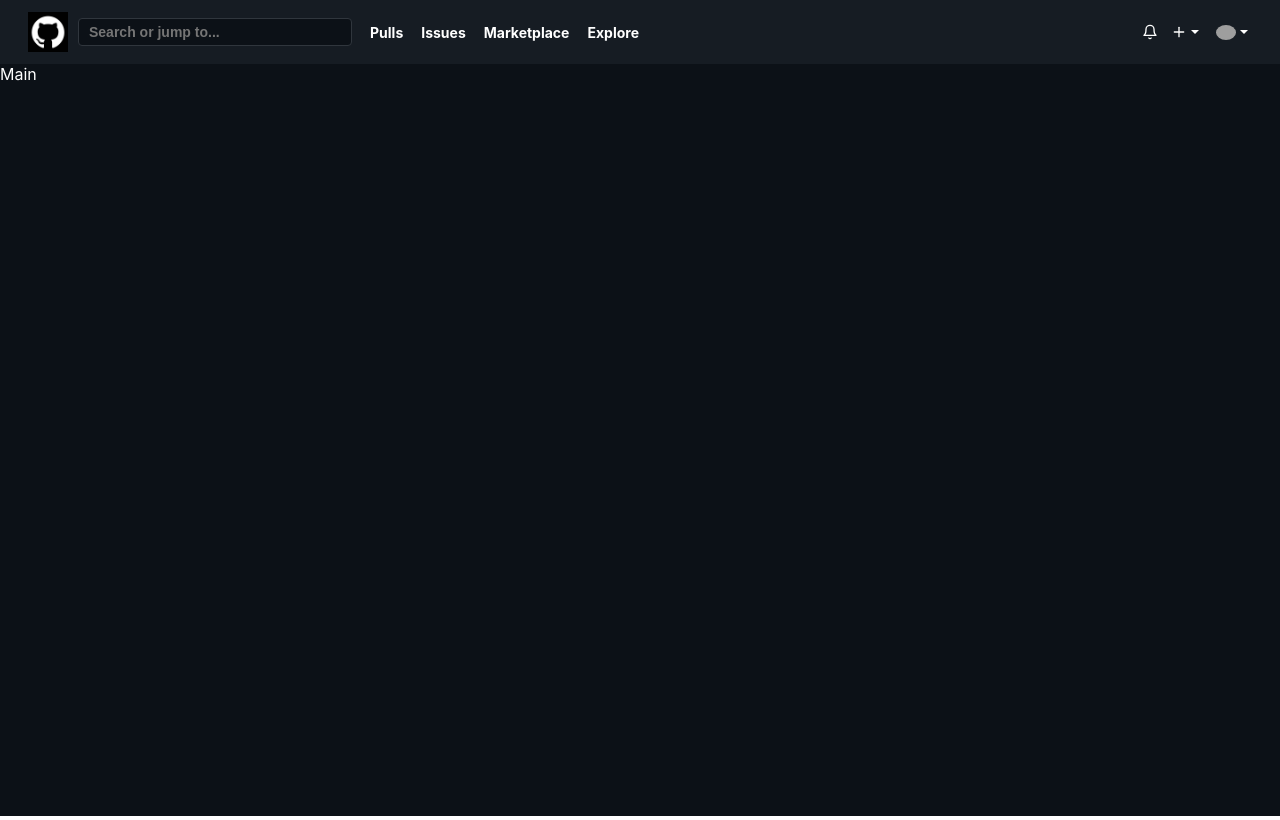
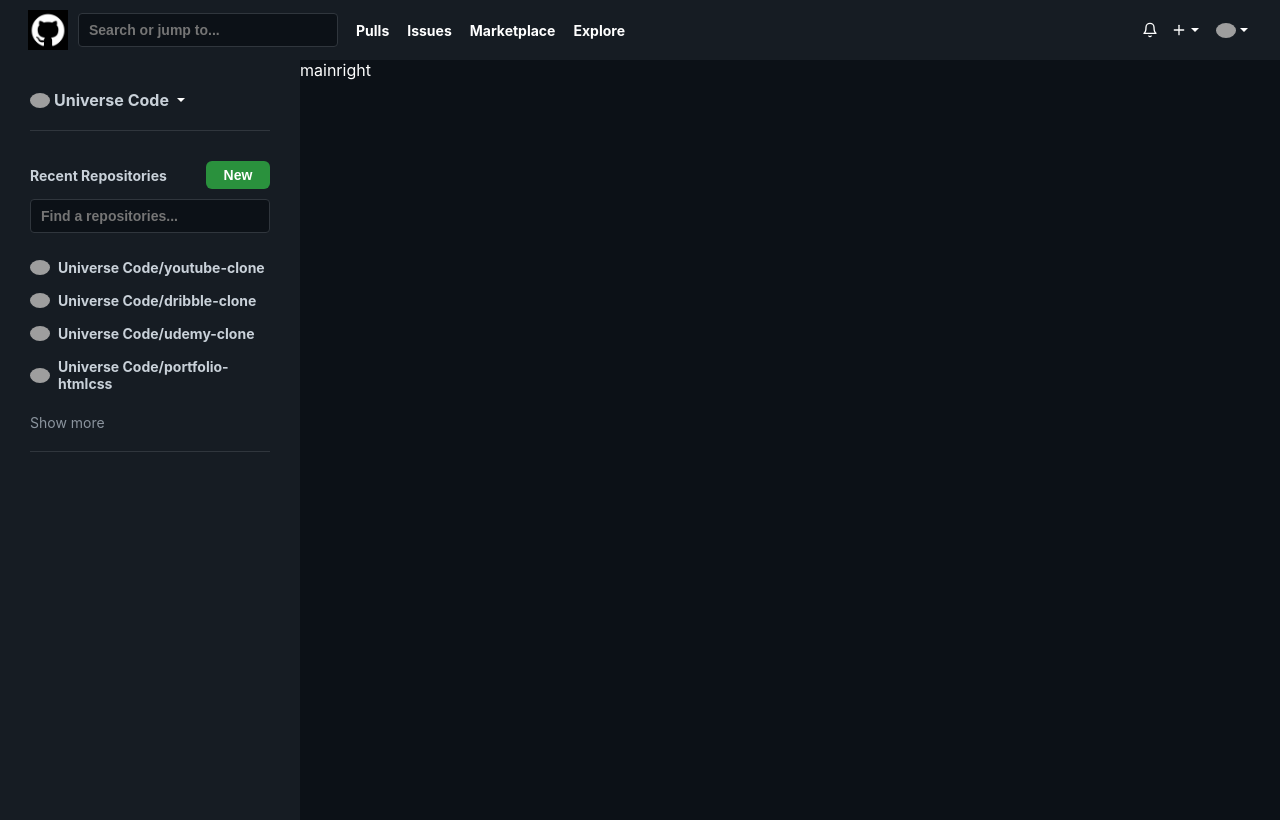
Before and after one commit to Cesare10-dev/github-clone-rt, a React (Create React App) app: page / in a window 1280 px wide. Built offline with nearby package versions, Linux system fonts and the light colour scheme; grey boxes are pictures that could not be loaded.

Commit message:
installed react-router and almost finished the mainleft

```diff
--- a/package.json
+++ b/package.json
@@ -9,6 +9,7 @@
     "react": "^18.2.0",
     "react-dom": "^18.2.0",
     "react-icons": "^4.4.0",
+    "react-router-dom": "^6.3.0",
     "react-scripts": "5.0.1",
     "web-vitals": "^2.1.4"
   },
--- a/src/App.scss
+++ b/src/App.scss
@@ -1,8 +1,8 @@
 @import "./styles/navbar";
 @import "./styles/main";
 
-.box {
-  & > h2 {
-    color: red;
-  }
+* {
+  margin: 0;
+  padding: 0;
+  box-sizing: border-box;
 }
--- a/src/components/Main.jsx
+++ b/src/components/Main.jsx
@@ -1,7 +1,57 @@
 import React from "react";
+import { IoMdArrowDropdown } from "react-icons/io";
+import lists from "../lists.json";
 
 function Main() {
-  return <main className="main">Main</main>;
+  return (
+    <main className="main">
+      {/* Left */}
+      <div className="mainLeftContainer">
+        <div className="mainLeft">
+          <div className="mainLeftName">
+            <img
+              src="https://yt3.ggpht.com/i4-Gj-EG0gxvgRjxD5SUxHuTZ8Ogknxw7YfXJ-hCPDPALP5lrTTO7wDEXIeRkik-LIV_DOBI=s88-c-k-c0x00ffffff-no-rj-mo"
+              alt=""
+            />
+            <h2>Universe Code</h2>
+            <IoMdArrowDropdown />
+          </div>
+
+          {/* Line */}
+          <div className="line" />
+
+          {/* Recent Repo */}
+          <div className="recentRepo">
+            <div className="recentRepos">
+              <h2>Recent Repositories</h2>
+              <button>New</button>
+            </div>
+            <input type="text" placeholder="Find a repositories..." />
+          </div>
+
+          <div className="mainLeftLists">
+            {lists.map((item) => (
+              <div className="item">
+                <img
+                  src="https://yt3.ggpht.com/i4-Gj-EG0gxvgRjxD5SUxHuTZ8Ogknxw7YfXJ-hCPDPALP5lrTTO7wDEXIeRkik-LIV_DOBI=s88-c-k-c0x00ffffff-no-rj-mo"
+                  alt=""
+                />
+                <div>
+                  <h2>{`${item.name}/${item.repo}`}</h2>
+                </div>
+              </div>
+            ))}
+            <a href="#">Show more</a>
+          </div>
+
+          {/* Line */}
+          <div className="line" />
+        </div>
+      </div>
+      {/* Right */}
+      <div className="mainRight">mainright</div>
+    </main>
+  );
 }
 
 export default Main;
--- /dev/null
+++ b/src/lists.json
@@ -0,0 +1,18 @@
+[
+  {
+    "name": "Universe Code",
+    "repo": "youtube-clone"
+  },
+  {
+    "name": "Universe Code",
+    "repo": "dribble-clone"
+  },
+  {
+    "name": "Universe Code",
+    "repo": "udemy-clone"
+  },
+  {
+    "name": "Universe Code",
+    "repo": "portfolio-htmlcss"
+  }
+]
--- a/src/styles/_main.scss
+++ b/src/styles/_main.scss
@@ -1,5 +1,119 @@
 .main {
   background-color: #0c1117;
   color: white;
-  height: 94vh;
+  height: 95vh;
+  display: flex;
+
+  .mainLeftContainer {
+    width: 300px;
+    background-color: #161c23;
+
+    .mainLeft {
+      max-width: 240px;
+      width: 100%;
+      margin: 30px auto;
+      display: flex;
+      flex-direction: column;
+      align-items: center;
+
+      .mainLeftName {
+        display: flex;
+        gap: 4px;
+        justify-content: flex-start;
+        align-items: center;
+        margin-bottom: 20px;
+        width: 100%;
+
+        img {
+          width: 20px;
+          object-fit: contain;
+          border-radius: 50%;
+        }
+
+        h2 {
+          font-size: 16px;
+          color: #c9d1d9;
+        }
+      }
+      .line {
+        height: 1px;
+        background-color: #30363d;
+        width: 100%;
+      }
+
+      .recentRepo {
+        width: 100%;
+        margin: 30px auto 8px;
+        .recentRepos {
+          display: flex;
+          align-items: center;
+          justify-content: space-between;
+
+          h2 {
+            font-size: 14px;
+            color: #c9d1d9;
+          }
+
+          button {
+            display: inline-block;
+            cursor: pointer;
+            width: 64px;
+            height: 28px;
+            border: none;
+            background-color: #2a913d;
+            color: white;
+            font-size: 14px;
+            font-weight: bold;
+            border-radius: 6px;
+          }
+          button:hover {
+            background-color: #2ea043;
+          }
+        }
+        input {
+          width: 100%;
+          margin: 10px 0;
+          height: 34px;
+          background-color: #0c1117;
+          font-size: 14px;
+          padding-left: 10px;
+          font-weight: bold;
+          border: 1px solid #30363d;
+          border-radius: 4px;
+        }
+      }
+      .mainLeftLists {
+        display: flex;
+        flex-direction: column;
+        .item {
+          display: flex;
+          gap: 8px;
+          justify-content: flex-start;
+          align-items: center;
+          margin: 8px 0;
+
+          img {
+            width: 20px;
+            object-fit: contain;
+            border-radius: 50%;
+          }
+
+          h2 {
+            font-size: 14px;
+            color: #c9d1d9;
+          }
+        }
+        a {
+          text-decoration: none;
+          color: #8b949e;
+          font-size: 14px;
+          margin: 14px 0 20px;
+        }
+      }
+    }
+  }
+
+  .mainRight {
+    flex: 1;
+  }
 }
--- a/src/styles/_navbar.scss
+++ b/src/styles/_navbar.scss
@@ -19,10 +19,9 @@
 
     input {
       width: 260px;
-      height: 24px;
+      height: 34px;
       background-color: #0c1117;
       margin-left: 10px;
-      color: red;
       font-size: 14px;
       padding-left: 10px;
       font-weight: bold;
```
Also changed, not shown: 1 other file (tests, documents, lock files or other folders).
